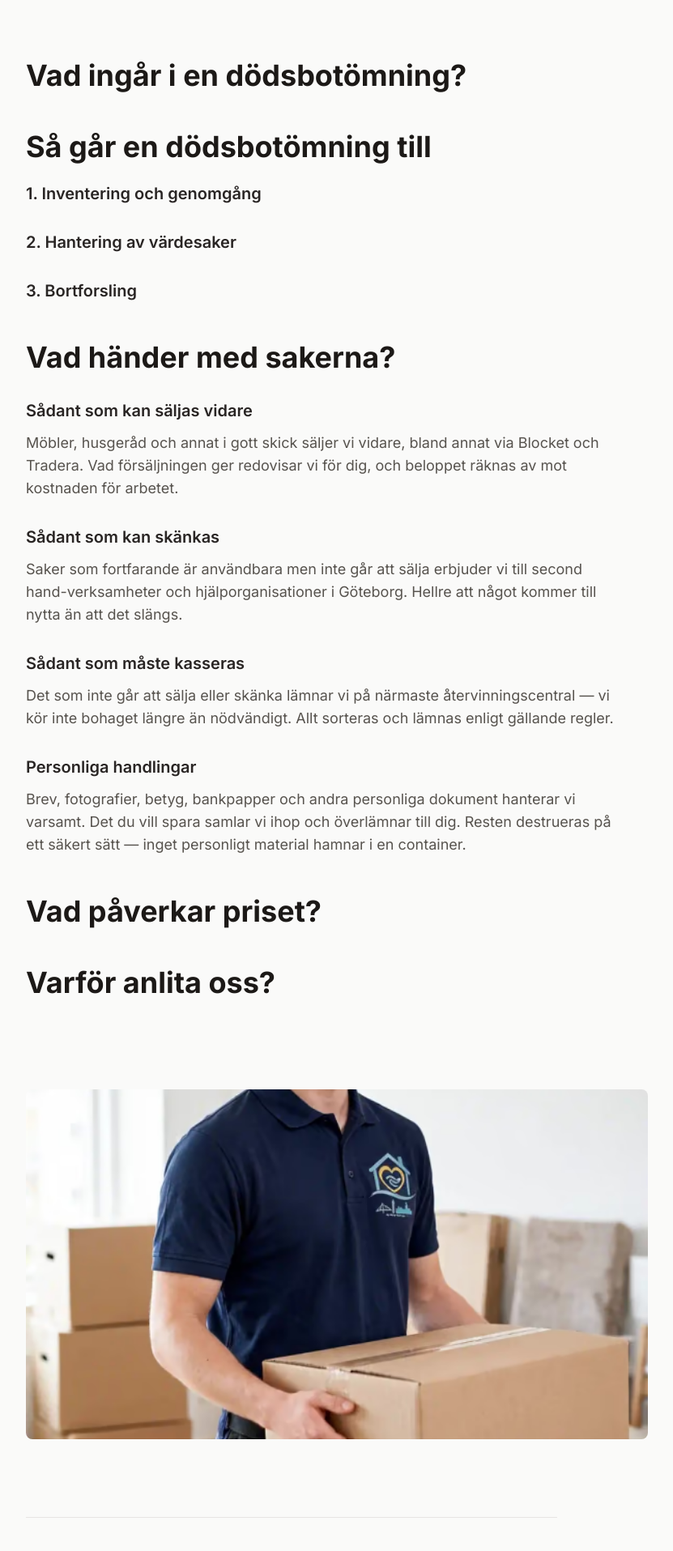
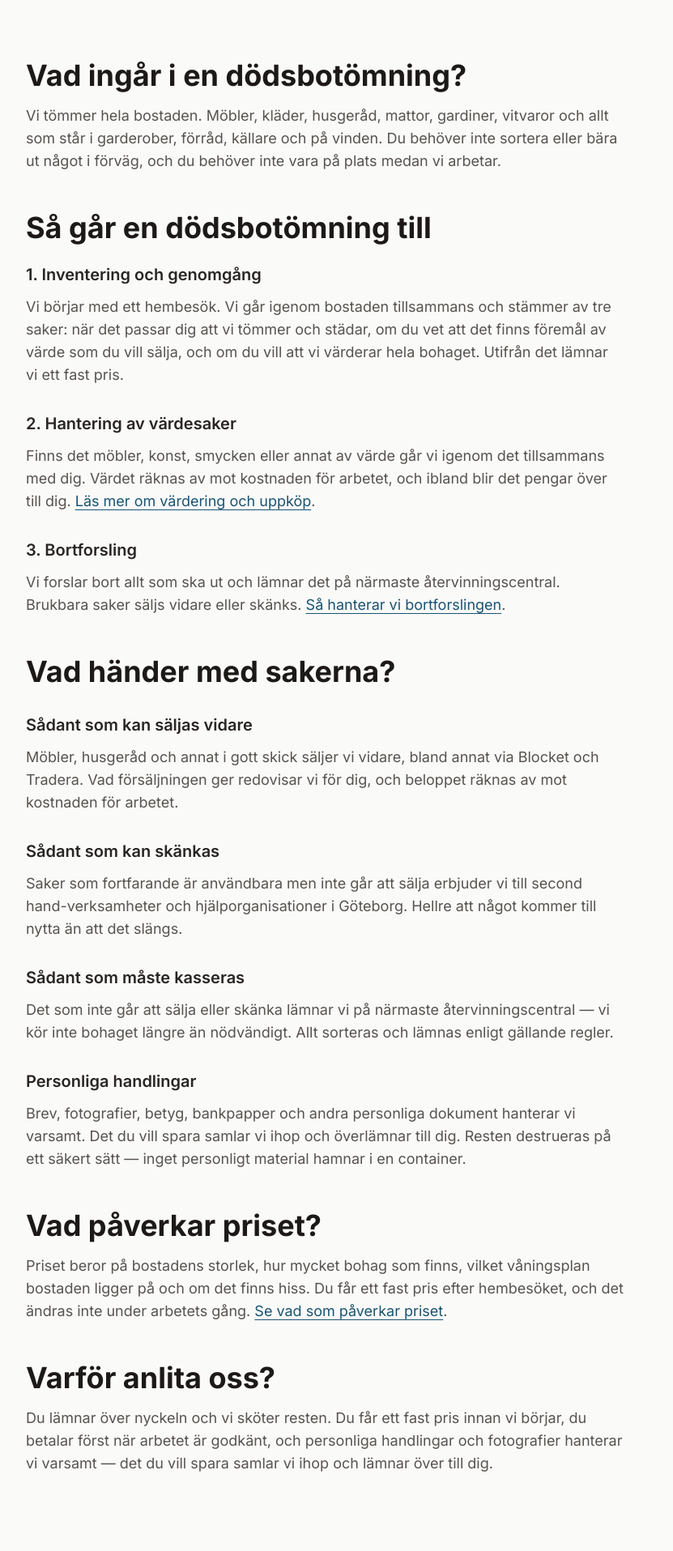
Before and after one commit to Abbe91/mydodsbo, a Next.js app: page /tjanster/dodsbotomning in a window 1280 px wide. Shown: the part 840-2755 px from the top of the page at 81% size, without its empty margins (64-895 px from the left). Built offline with nearby package versions, Linux system fonts and the light colour scheme.

Commit message:
fix the issue with netlify

```diff
--- a/app/integritetspolicy/page.tsx
+++ b/app/integritetspolicy/page.tsx
@@ -81,24 +81,7 @@ export default function IntegritetspolicyPage() {
               affärsrelation uppstår tillkommer rättslig grund avtal (artikel 6.1 b).
             </p>
 
-            <h3>2.2 Webbanalys (Google Analytics via GTM)</h3>
-            <p>
-              Om du samtycker till analyscookies samlar vi via Google Tag Manager och
-              Google Analytics in teknisk information om ditt besök: vilka sidor du
-              besöker, hur länge, varifrån du kommer och vilken enhet och webbläsare du
-              använder. Din IP-adress anonymiseras.
-            </p>
-            <p>
-              <strong>Ändamål:</strong> Att förstå hur webbplatsen används och förbättra
-              den.
-            </p>
-            <p>
-              <strong>Rättslig grund:</strong> Samtycke (artikel 6.1 a GDPR).
-              Du kan när som helst återkalla ditt samtycke via{' '}
-              <a href="/cookies">cookieinställningarna</a>.
-            </p>
-
-            <h3>2.3 Annonsmätning (Google Ads via GTM)</h3>
+            <h3>2.2 Annonsmätning (Google Ads via GTM)</h3>
             <p>
               Om du samtycker till marknadsföringscookies mäter vi via Google Tag Manager
               och Google Ads hur besökare interagerar med webbplatsen — till exempel om du
@@ -113,7 +96,7 @@ export default function IntegritetspolicyPage() {
               <strong>Rättslig grund:</strong> Samtycke (artikel 6.1 a GDPR).
             </p>
 
-            <h3>2.4 Samtyckeshantering (CookieYes)</h3>
+            <h3>2.3 Samtyckeshantering (CookieYes)</h3>
             <p>
               Vi använder CookieYes som verktyg för att hantera cookiesamtycken. Ditt
               samtyckesval sparas i en cookie i din webbläsare så att du inte behöver
@@ -135,15 +118,13 @@ export default function IntegritetspolicyPage() {
               samlades in för:
             </p>
             <ul>
-              {/* TODO: bekräfta lagringstid för formulärdata i Netlify och uppdatera */}
               <li>
                 <strong>Kontaktformulär (Netlify):</strong>{' '}
-                [TODO: ange lagringstid — t.ex. X månader eller tills du begär radering]
+                12 månader, därefter raderas de.
               </li>
-              {/* TODO: bekräfta lagringstid för Google Analytics-data i GA4-kontot */}
               <li>
-                <strong>Webbanalys (Google Analytics):</strong>{' '}
-                [TODO: ange lagringstid — beror på inställning i GA4-kontot]
+                <strong>Konverteringsdata (Google Ads):</strong>{' '}
+                Sparas i enlighet med inställningarna i Google Ads-kontot.
               </li>
               <li>
                 <strong>Samtyckeslogg (CookieYes):</strong>{' '}
@@ -172,17 +153,16 @@ export default function IntegritetspolicyPage() {
 
             <h3>Google Ireland Ltd / Google LLC (USA)</h3>
             <p>
-              Google behandlar analysdata och konverteringsdata om du har godkänt
-              analys- och marknadsföringscookies. Google är anslutna till EU–U.S.
+              Google behandlar konverteringsdata om du har godkänt
+              marknadsföringscookies. Google är anslutna till EU–U.S.
               Data Privacy Framework och EU-standardavtalsklausuler (SCC) tillämpas.
             </p>
 
             <h3>CookieYes Ltd</h3>
-            {/* TODO: verifiera CookieYes etableringsland, DPA och överföringsmekanism */}
             <p>
               CookieYes tillhandahåller vår samtyckesplattform.
-              [TODO: ange CookieYes etableringsland och bekräfta DPA och eventuell
-              överföringsmekanism]
+              CookieYes Ltd är registrerat i Storbritannien. Överföring
+              sker med stöd av EU-kommissionens adekvansbeslut för Storbritannien.
             </p>
 
             {/* ── 5. Tredjelandsöverföring ── */}
--- a/app/kontakt/page.tsx
+++ b/app/kontakt/page.tsx
@@ -89,10 +89,10 @@ export default function KontaktPage() {
           </div>
 
           <div>
-            <dt className="text-xs text-stone-400 uppercase tracking-wide mb-1">Adress</dt>
-            <dd className="text-lg font-medium text-stone-700">
-              {company.address.street}<br />
-              {company.address.zip} {company.address.city}
+            <dt className="text-xs text-stone-400 uppercase tracking-wide mb-1">Område</dt>
+            <dd>
+              <p className="text-lg font-medium text-stone-700">{company.address.city}</p>
+              <p className="text-base text-stone-500 mt-0.5">Vi utför arbetet hos kunden i Göteborg och hela Västra Götaland.</p>
             </dd>
           </div>
 
--- a/app/tjanster/dodsbotomning/page.tsx
+++ b/app/tjanster/dodsbotomning/page.tsx
@@ -92,7 +92,12 @@ export default function DodsbotomningPage() {
           <h2 className="text-2xl md:text-4xl font-bold text-stone-900 leading-tight mb-4">
             Vad ingår i en dödsbotömning?
           </h2>
-          {/* TODO: Beskriv exakt vad ni gör steg för steg — var specifik och ärlig */}
+          <p className="text-base md:text-lg text-stone-600 leading-relaxed max-w-prose">
+            Vi tömmer hela bostaden. Möbler, kläder, husgeråd, mattor, gardiner, vitvaror
+            och allt som står i garderober, förråd, källare och på vinden. Du behöver inte
+            sortera eller bära ut något i förväg, och du behöver inte vara på plats medan
+            vi arbetar.
+          </p>
 
           <h2 className="text-2xl md:text-4xl font-bold text-stone-900 leading-tight mt-12 mb-6">
             Så går en dödsbotömning till
@@ -101,17 +106,35 @@ export default function DodsbotomningPage() {
           <h3 className="text-lg md:text-xl font-semibold text-stone-800 mb-3">
             1. Inventering och genomgång
           </h3>
-          {/* TODO: Beskriv hur ni börjar varje uppdrag — vad ni tittar på, vad ni frågar */}
+          <p className="text-base md:text-lg text-stone-600 leading-relaxed max-w-prose">
+            Vi börjar med ett hembesök. Vi går igenom bostaden tillsammans och stämmer av
+            tre saker: när det passar dig att vi tömmer och städar, om du vet att det finns
+            föremål av värde som du vill sälja, och om du vill att vi värderar hela
+            bohaget. Utifrån det lämnar vi ett fast pris.
+          </p>
 
           <h3 className="text-lg md:text-xl font-semibold text-stone-800 mt-8 mb-3">
             2. Hantering av värdesaker
           </h3>
-          {/* TODO: Beskriv hur ni identifierar och hanterar värdesaker */}
+          <p className="text-base md:text-lg text-stone-600 leading-relaxed max-w-prose">
+            Finns det möbler, konst, smycken eller annat av värde går vi igenom det
+            tillsammans med dig. Värdet räknas av mot kostnaden för arbetet, och ibland
+            blir det pengar över till dig.{' '}
+            <Link href="/tjanster/vardering-och-uppkop" className="text-brand-700 hover:text-brand-800 underline underline-offset-4">
+              Läs mer om värdering och uppköp
+            </Link>.
+          </p>
 
           <h3 className="text-lg md:text-xl font-semibold text-stone-800 mt-8 mb-3">
             3. Bortforsling
           </h3>
-          {/* TODO: Beskriv hur bortforsling går till och var ni lämnar gods */}
+          <p className="text-base md:text-lg text-stone-600 leading-relaxed max-w-prose">
+            Vi forslar bort allt som ska ut och lämnar det på närmaste
+            återvinningscentral. Brukbara saker säljs vidare eller skänks.{' '}
+            <Link href="/tjanster/bortforsling" className="text-brand-700 hover:text-brand-800 underline underline-offset-4">
+              Så hanterar vi bortforslingen
+            </Link>.
+          </p>
 
           <div className="mt-12">
             <VadHanderMedSakerna />
@@ -120,12 +143,24 @@ export default function DodsbotomningPage() {
           <h2 className="text-2xl md:text-4xl font-bold text-stone-900 leading-tight mt-12 mb-4">
             Vad påverkar priset?
           </h2>
-          {/* TODO: Skriv ärligt om vilka faktorer som påverkar priset — utan att locka med påhittade rabatter */}
+          <p className="text-base md:text-lg text-stone-600 leading-relaxed max-w-prose">
+            Priset beror på bostadens storlek, hur mycket bohag som finns, vilket
+            våningsplan bostaden ligger på och om det finns hiss. Du får ett fast pris
+            efter hembesöket, och det ändras inte under arbetets gång.{' '}
+            <Link href="/priser" className="text-brand-700 hover:text-brand-800 underline underline-offset-4">
+              Se vad som påverkar priset
+            </Link>.
+          </p>
 
           <h2 className="text-2xl md:text-4xl font-bold text-stone-900 leading-tight mt-12 mb-4">
             Varför anlita oss?
           </h2>
-          {/* TODO: Skriv med dina egna ord — inte generiska säljfraser */}
+          <p className="text-base md:text-lg text-stone-600 leading-relaxed max-w-prose">
+            Du lämnar över nyckeln och vi sköter resten. Du får ett fast pris innan vi
+            börjar, du betalar först när arbetet är godkänt, och personliga handlingar och
+            fotografier hanterar vi varsamt — det du vill spara samlar vi ihop och lämnar
+            över till dig.
+          </p>
         </div>
 
         <div className="relative max-w-3xl aspect-video mb-16 md:mb-24 overflow-hidden rounded-lg">
--- a/components/layout/Footer.tsx
+++ b/components/layout/Footer.tsx
@@ -35,6 +35,7 @@ export function Footer() {
             <p className="text-sm text-stone-400 mb-4">{company.serviceArea}</p>
             <p className="text-sm">Godkänd för F-skatt</p>
             <p className="text-sm mt-1">{company.address.city}</p>
+            <p className="text-sm mt-2 text-stone-500">Vi utför arbetet hos kunden i Göteborg och Västra Götaland.</p>
           </div>
 
           {/* Services */}
--- a/components/seo/LocalBusinessJsonLd.tsx
+++ b/components/seo/LocalBusinessJsonLd.tsx
@@ -12,9 +12,8 @@ export function LocalBusinessJsonLd() {
     email:      company.email,
     address: {
       '@type':          'PostalAddress',
-      streetAddress:    company.address.street,
-      postalCode:       company.address.zip,
       addressLocality:  company.address.city,
+      addressRegion:    'Västra Götaland',
       addressCountry:   'SE',
     },
     areaServed: {
--- a/lib/company.ts
+++ b/lib/company.ts
@@ -15,9 +15,9 @@ export const company = {
   orgNr:     '' as string,
 
   address: {
-    street: 'Victor Hasselblads Gata 9',
-    zip:    '421 31',
-    city:   'Västra Frölunda',
+    street: '' as string,
+    zip:    '' as string,
+    city:   'Göteborg',
   },
 
   phone:        '072-035 45 33',
```
